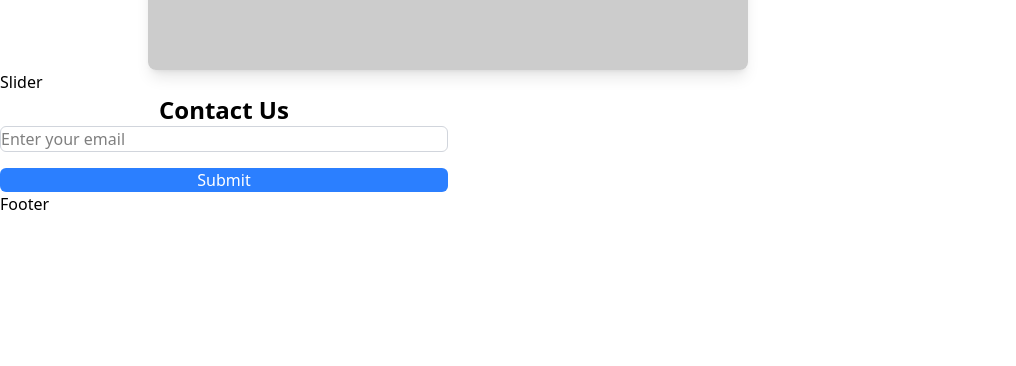
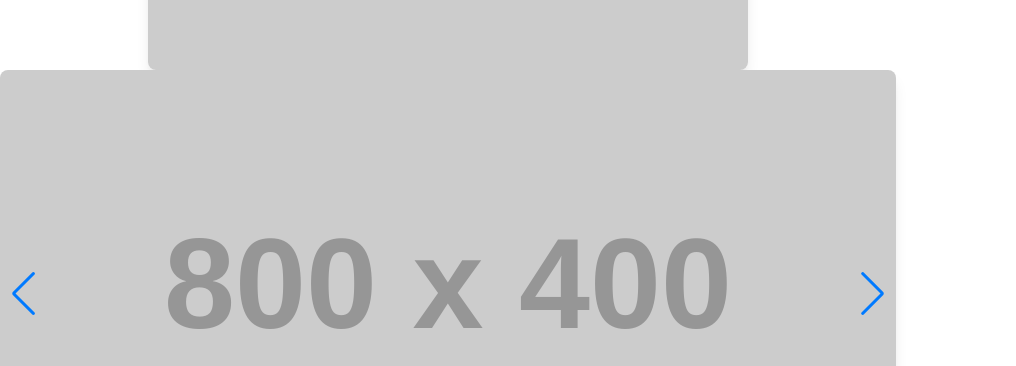
Before and after one commit to MDJAmin/AI_Website, a React (Vite) app: page / in a window 1280 px wide. Shown: the part 318-684 px from the top of the page, without its empty margins (0-1016 px from the left). Built offline with nearby package versions, Linux system fonts and the light colour scheme.

Commit message:
Feat: Slider

```diff
--- a/src/Pages/Slider/index.jsx
+++ b/src/Pages/Slider/index.jsx
@@ -1,7 +1,31 @@
-import React from 'react'
+import React from "react";
+import { Swiper, SwiperSlide } from "swiper/react";
+import "swiper/css";
+import "swiper/css/navigation";
+import "swiper/css/pagination";
+import { Navigation, Pagination, Autoplay } from "swiper/modules";
 
 export default function Slider() {
   return (
-    <div id='Slider'>Slider</div>
-  )
+    <div id="Slider" className="w-full max-w-4xl mx-auto py-10">
+      <Swiper
+        modules={[Navigation, Pagination, Autoplay]}
+        navigation
+        pagination={{ clickable: true }}
+        autoplay={{ delay: 3000 }}
+        loop
+        className="rounded-lg shadow-lg"
+      >
+        <SwiperSlide>
+          <img src="https://via.placeholder.com/800x400" alt="Slide 1" className="w-full h-full object-cover" />
+        </SwiperSlide>
+        <SwiperSlide>
+          <img src="https://via.placeholder.com/800x400" alt="Slide 2" className="w-full h-full object-cover" />
+        </SwiperSlide>
+        <SwiperSlide>
+          <img src="https://via.placeholder.com/800x400" alt="Slide 3" className="w-full h-full object-cover" />
+        </SwiperSlide>
+      </Swiper>
+    </div>
+  );
 }
```
